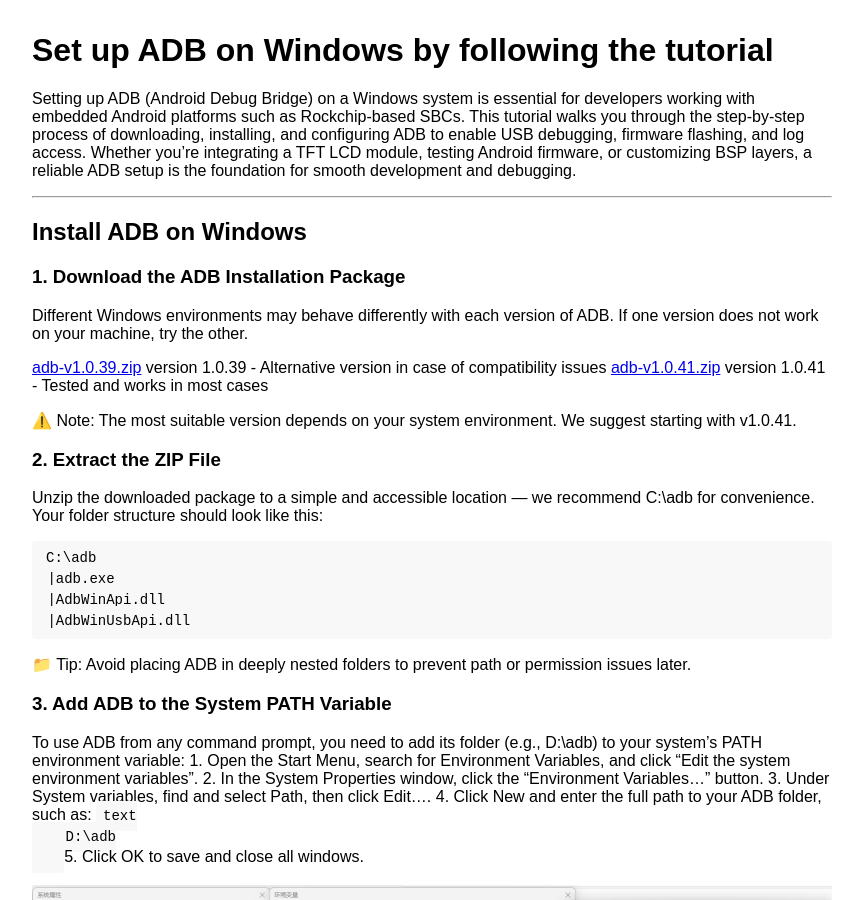
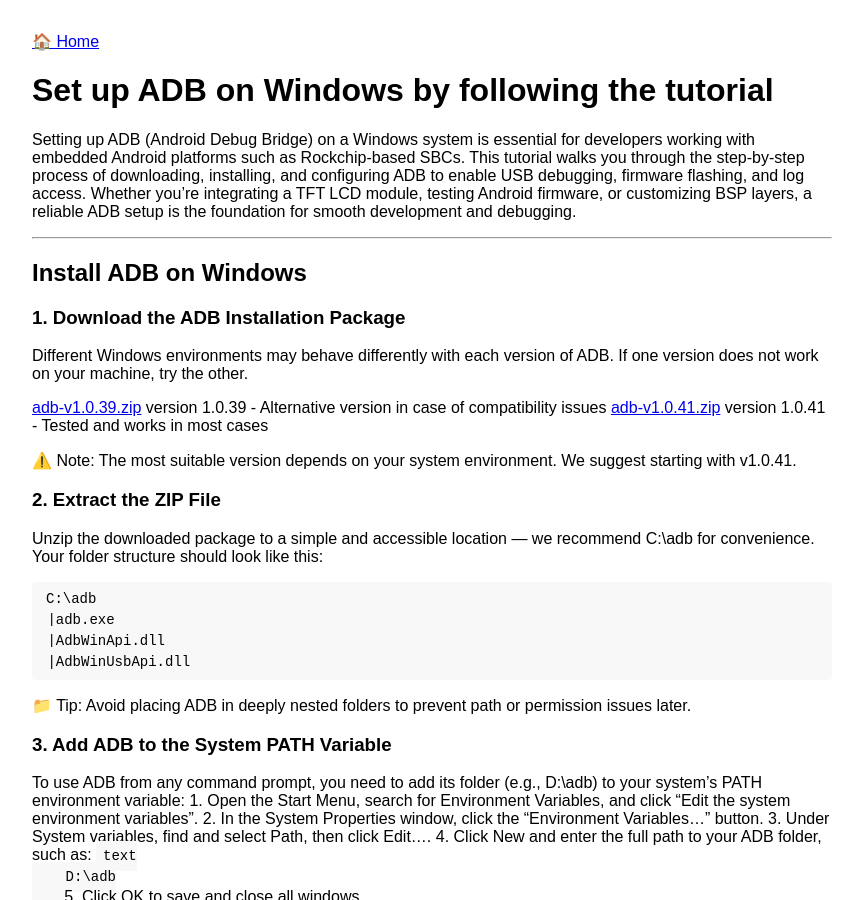
Before and after one commit to Kevin109/kevin109.github.io, a Jekyll site: the page built from setup-adb-on-windows.md, in a window 1280 px wide and 900 px high. Shown: the whole window, without its empty margins (208-1071 px from the left). Built offline with Jekyll 4.4.1, drawn with Linux system fonts in a browser that asks for light colours; our own code applies the rules of GitHub Pages for plain Markdown files.

Commit message:
modify setup-adb-on-windows.md

````diff
--- a/setup-adb-on-windows.md
+++ b/setup-adb-on-windows.md
@@ -1,3 +1,5 @@
+[🏠 Home](https://kevin109.github.io/)
+
 # Set up ADB on Windows by following the tutorial
 
 Setting up ADB (Android Debug Bridge) on a Windows system is essential for developers working with embedded Android platforms such as Rockchip-based SBCs. This tutorial walks you through the step-by-step process of downloading, installing, and configuring ADB to enable USB debugging, firmware flashing, and log access. Whether you’re integrating a TFT LCD module, testing Android firmware, or customizing BSP layers, a reliable ADB setup is the foundation for smooth development and debugging.
@@ -144,3 +146,8 @@ Uninstall an app (replace package.name with actual package)
 ```bash
 adb uninstall com.example.app
 ```
+
+
+---
+
+[🏠 Back to Home](https://kevin109.github.io/)
````
